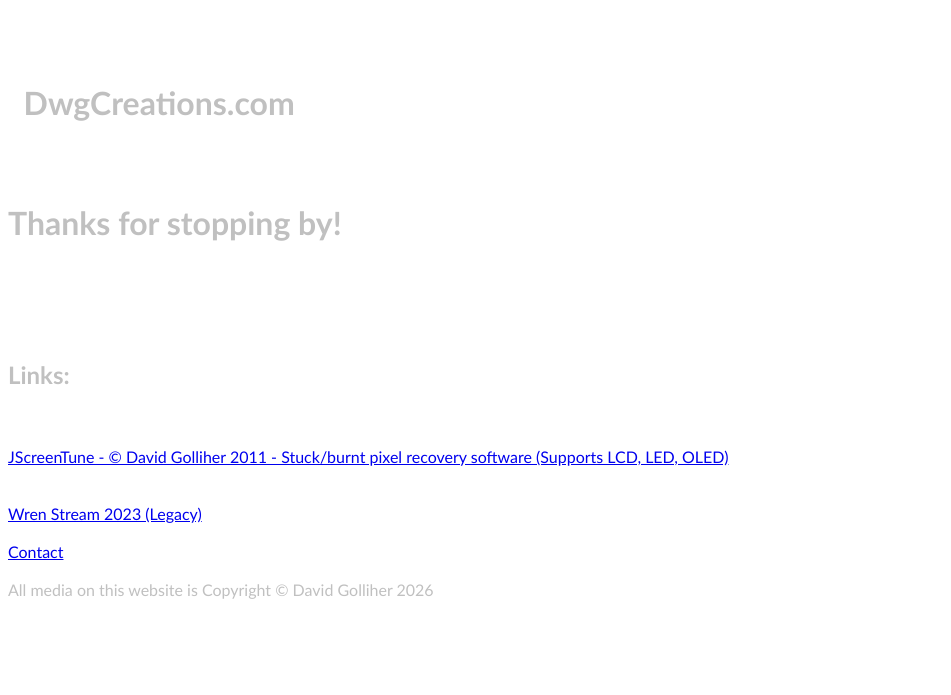
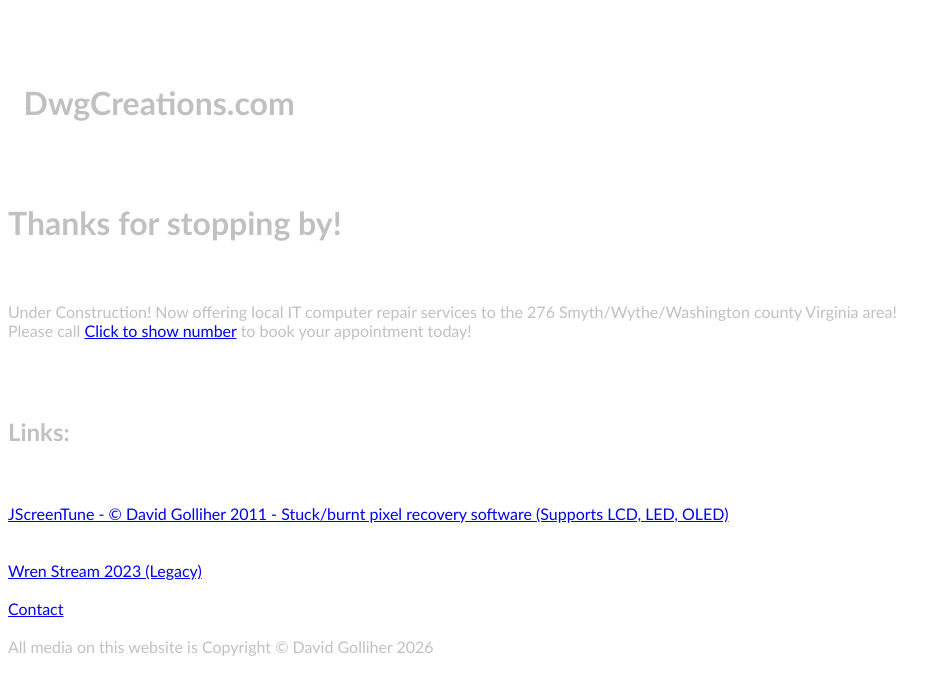
Before and after one commit to dwgcreations/dwgcreations.github.io, a Jekyll site: the page index.html, which Jekyll copies as it is, in a window 1280 px wide. Shown: the top 695 px of the page, without its empty margins (0-951 px from the left). Built offline with Jekyll 4.4.1, drawn with Linux system fonts in a browser that asks for light colours.

Commit message:
Update index.html
Added phone (obscured via javascript) and Under Construction note.

```diff
--- a/index.html
+++ b/index.html
@@ -22,6 +22,8 @@
 			<font face="Trebuchet MS" color="#c0c0c0"><h1>&nbsp; DwgCreations.com</h1>
 				<BR><BR>
 <h1>Thanks for stopping by!</h1>
+				<BR><BR>Under Construction! Now offering local IT computer repair services to the 276 Smyth/Wythe/Washington county Virginia area!<BR>
+				Please call <a href="#" class="protected-phone" data-p1="276" data-p2="565" data-p3="8862">Click to show number</a> to book your appointment today!
 <BR><BR><BR><BR>
 <h2>Links:</h2><BR><BR>
 <a href="http://www.dwgcreations.com/jscreentune/index.html">JScreenTune - © David Golliher 2011 - Stuck/burnt pixel recovery software (Supports LCD, LED, OLED)</a><br><BR>
```
Also changed, not shown: other parts of index.html (+5 -0 lines).
